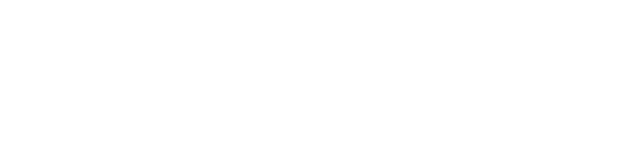
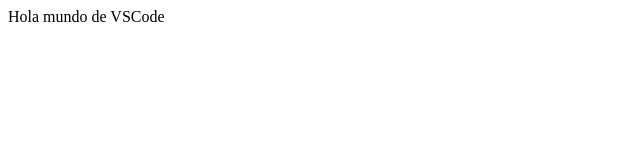
Before and after one commit to mati231087/1101, a plain HTML site: page index.html in a window 1280 px wide. Shown: the whole page, without its empty margins (0-640 px from the left). Drawn offline with Linux system fonts and the light colour scheme.

Commit message:
agregue un saludo en codigo

```diff
--- a/index.html
+++ b/index.html
@@ -8,5 +8,7 @@
 </head>
 <body>
 
+    Hola mundo de VSCode
+
 </body>
 </html>
```
